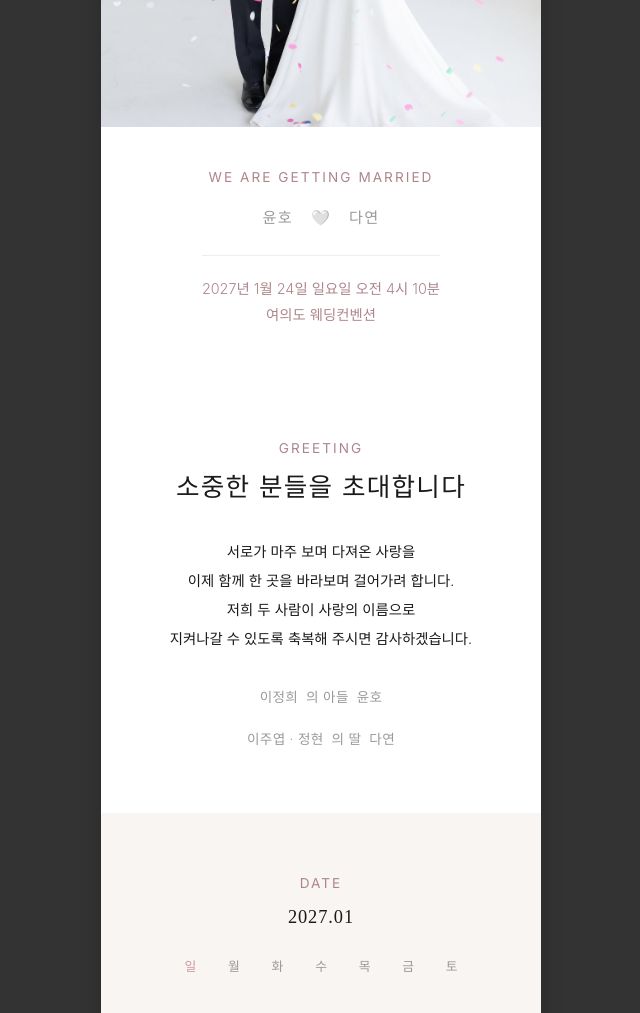
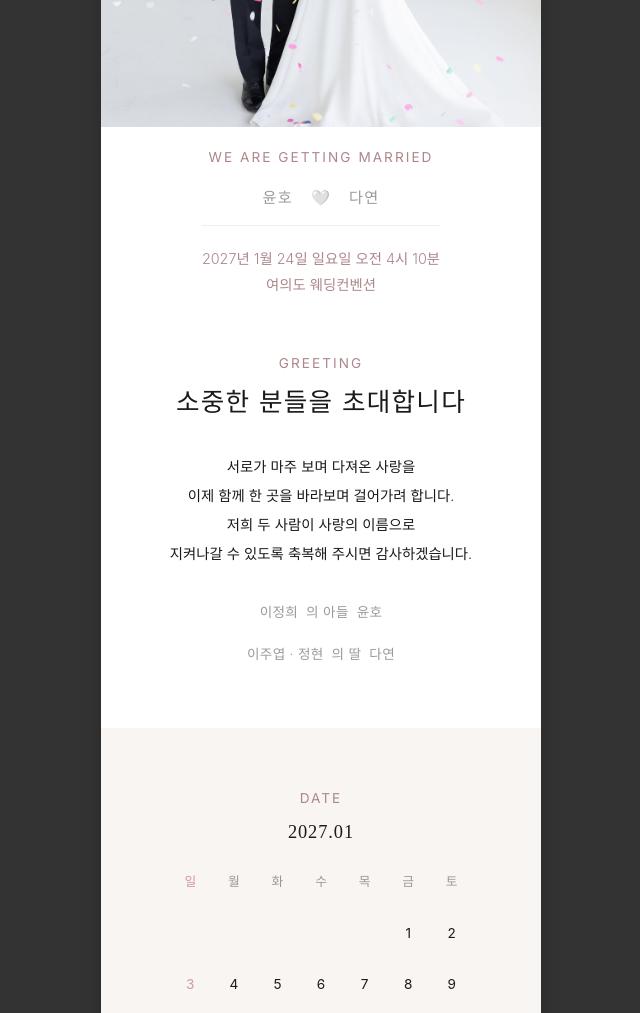
Before and after one commit to unoShin/wedding-card, a website: page index.html in a window 1280 px wide. Shown: the part 460-1473 px from the top of the page, without its empty margins (319-959 px from the left). Drawn offline with Linux system fonts and the light colour scheme; no server answers.

Commit message:
Reduce vertical spacing before main-place and greeting sections by half

```diff
--- a/css/sections.css
+++ b/css/sections.css
@@ -23,14 +23,14 @@
 }
 
 .main-info {
-  padding: 40px 20px 50px 20px;
+  padding: 20px 20px 25px 20px;
   background-color: var(--theme-bg-default);
 }
 
 .main-names {
   font-size: 1.5rem;
   letter-spacing: 0.05em;
-  margin-bottom: 20px;
+  margin-bottom: 10px;
 }
 
 .main-names span {
@@ -51,6 +51,9 @@
 }
 
 /* 2. Greeting Section */
+.sec-greeting {
+  padding-top: 30px;
+}
 .greeting-poem {
   margin: 40px 0;
   line-height: 2.2;
```
